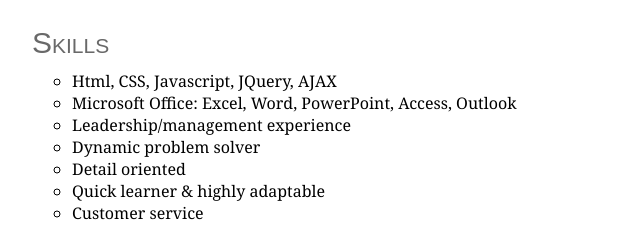
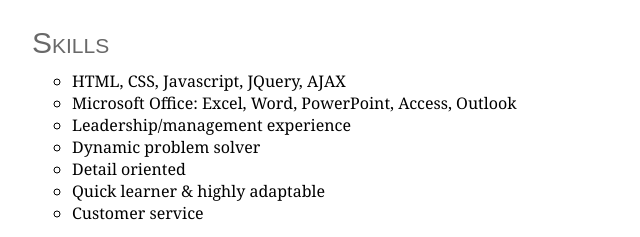
Before and after one commit to pberkman/Resume, a plain HTML site: page index.html in a window 1280 px wide. Shown: the part 1618-1855 px from the top of the page, 208-848 px from the left. Drawn offline with Linux system fonts and the light colour scheme.

Commit message:
fix-html capitalization

```diff
--- a/index.html
+++ b/index.html
@@ -79,7 +79,7 @@
             <section>
                 <h2 class="centerHeader">Skills</h2>
                     <ul>
-                        <li>Html, CSS, Javascript, JQuery, AJAX</li>
+                        <li>HTML, CSS, Javascript, JQuery, AJAX</li>
                         <li>Microsoft Office: Excel, Word, PowerPoint, Access, Outlook</li>
                         <li>Leadership/management experience</li>
                         <li>Dynamic problem solver</li>
```
